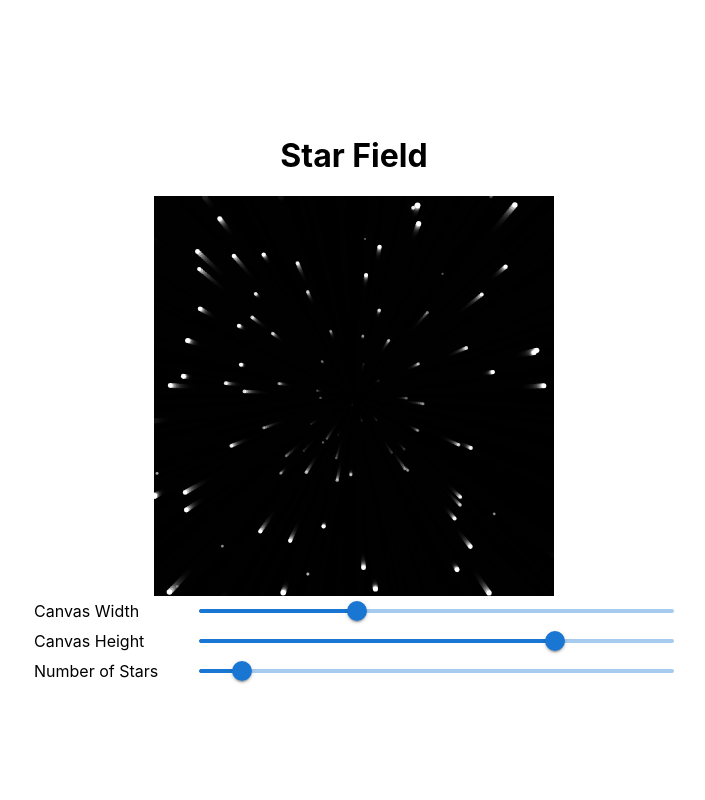
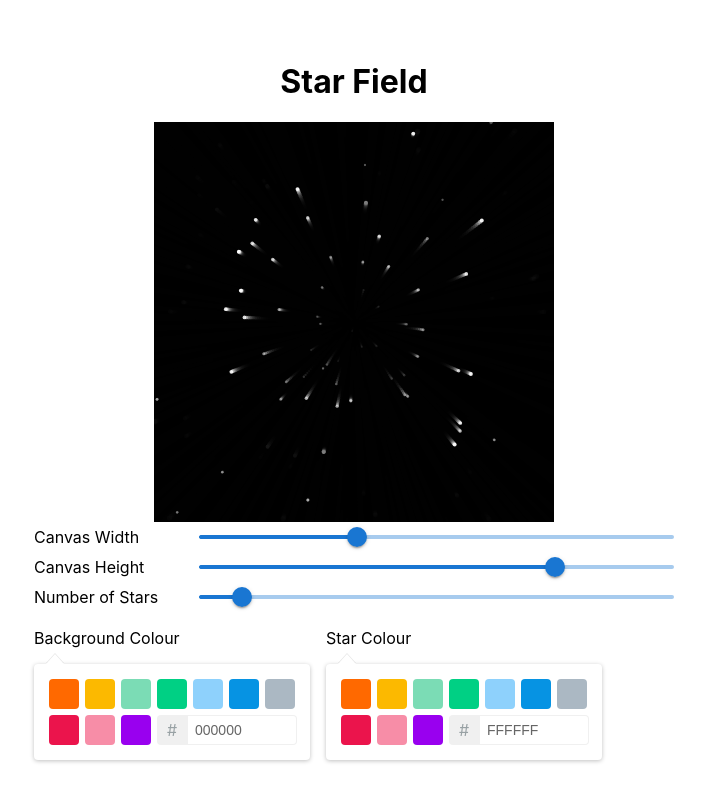
Before and after one commit to dannycoll/coding-challenges, a Next.js app: page /star_field in a window 1280 px wide. Shown: the whole page, without its empty margins (286-991 px from the left). Built offline with nearby package versions, Linux system fonts and the light colour scheme.

Commit message:
Colour settings for star field

```diff
--- a/components/StarField.tsx
+++ b/components/StarField.tsx
@@ -1,23 +1,26 @@
 import { Star } from '../models/Star';
+import { hexToRgba } from '../utils/helpers';
 import Canvas from './Canvas';
 
 interface StarFieldProps {
   canvasWidth: number;
   canvasHeight: number;
   numStars: number;
+  starColor: string;
+  backgroundColor: string;
 }
 const StarField = (props: StarFieldProps) => {
   const { canvasHeight, canvasWidth, numStars } = props;
   const stars = new Array<Star>(numStars);
   for (let i = 0; i < stars.length; i++) {
-    stars[i] = new Star(canvasWidth, canvasHeight);
+    stars[i] = new Star(canvasWidth, canvasHeight, props.starColor);
   }
   const options = {
     context: "2d",
-    background: "#000000",
+    background: props.backgroundColor,
   };
   const draw = (ctx: CanvasRenderingContext2D, frameCount: number) => {
-    ctx.fillStyle = "rgba(0, 0, 0, .3)";
+    ctx.fillStyle = hexToRgba(props.backgroundColor, 0.3);
     ctx.fillRect(0, 0, ctx.canvas.width, ctx.canvas.height);
     for (let i = 0; i < stars.length; i++) {
       stars[i].update(ctx);
--- a/components/StarFieldSettings.tsx
+++ b/components/StarFieldSettings.tsx
@@ -1,3 +1,5 @@
+import { TwitterPicker } from 'react-color';
+
 import { Stack } from '@mui/material';
 import Box from '@mui/material/Box';
 import Slider from '@mui/material/Slider';
@@ -6,6 +8,10 @@ interface StarFieldSettingsProps {
   canvasWidth: number;
   canvasHeight: number;
   numStars: number;
+  starColor: string;
+  backgroundColor: string;
+  setBackgroundColor: (color: string) => void;
+  setStarColor: (color: string) => void;
   setCanvasWidth: (value: number) => void;
   setCanvasHeight: (value: number) => void;
   setNumStars: (value: number) => void;
@@ -20,6 +26,12 @@ const StarFieldSettings = (props: StarFieldSettingsProps) => {
   const handleNumStarsChange = (event: Event, newValue: number | number[]) => {
     props.setNumStars(newValue as number);
   };
+  const handleStarColorChange = (color: any) => {
+    props.setStarColor(color.hex);
+  };
+  const handleBackgroundColorChange = (color: any) => {
+    props.setBackgroundColor(color.hex);
+  }
   return (
     <Box sx={{ width: "50vw" }} gap={0.5}>
       <Stack spacing={2} direction="row" alignItems="center">
@@ -55,6 +67,22 @@ const StarFieldSettings = (props: StarFieldSettingsProps) => {
           onChange={handleNumStarsChange}
         />
       </Stack>
+      <Stack spacing={2} direction="row" alignItems="center">
+        <Box>
+          <p>Background Colour</p>
+          <TwitterPicker
+            color={props.backgroundColor}
+            onChange={handleBackgroundColorChange}
+          />
+        </Box>
+        <Box>
+          <p>Star Colour</p>
+          <TwitterPicker
+            color={props.starColor}
+            onChange={handleStarColorChange}
+          />
+        </Box>
+      </Stack>
     </Box>
   );
 };
--- a/models/Star.ts
+++ b/models/Star.ts
@@ -1,4 +1,4 @@
-import { scaleInRange } from '../utils/helpers';
+import { hexToRgba, scaleInRange } from '../utils/helpers';
 
 export class Star {
   x: number;
@@ -6,13 +6,14 @@ export class Star {
   slope: number;
   opacity: number;
   speed: number;
-
-  constructor(canvasWidth: number, canvasHeight: number) {
+  colour: string;
+  constructor(canvasWidth: number, canvasHeight: number, colour: string) {
     this.x = Math.floor(Math.random() * canvasWidth - canvasWidth / 2);
     this.y = Math.floor(Math.random() * canvasHeight - canvasHeight / 2);
     this.slope = this.y / this.x;
     this.opacity = 0;
     this.speed = Math.random() * 2;
+    this.colour = colour
   }
 
   update(ctx: CanvasRenderingContext2D) {
@@ -35,7 +36,7 @@ export class Star {
     }
   }
   show(ctx: CanvasRenderingContext2D) {
-    ctx.fillStyle = "rgba(255, 255, 255, " + this.opacity + ")";
+    ctx.fillStyle = hexToRgba(this.colour, this.opacity);
     // ctx.ellipse(
     //   this.x + ctx.canvas.width / 2,
     //   this.y + ctx.canvas.height / 2,
--- a/package.json
+++ b/package.json
@@ -14,12 +14,14 @@
     "@mui/material": "^5.9.3",
     "next": "12.2.4",
     "react": "18.2.0",
+    "react-color": "^2.19.3",
     "react-dom": "18.2.0",
     "react-slider": "^2.0.1"
   },
   "devDependencies": {
     "@types/node": "18.6.4",
     "@types/react": "18.0.15",
+    "@types/react-color": "^3.0.6",
     "@types/react-dom": "18.0.6",
     "@types/react-slider": "^1.3.1",
     "eslint": "8.21.0",
--- a/pages/star_field.tsx
+++ b/pages/star_field.tsx
@@ -10,6 +10,8 @@ const StarProcessing: NextPage = () => {
   const [canvasHeight, setCanvasHeight] = useState(400);
   const [canvasWidth, setCanvasWidth] = useState(400);
   const [numStars, setNumStars] = useState(100);
+  const [starColor, setStarColor] = useState("#ffffff");
+  const [backgroundColor, setBackgroundColor] = useState("#000000");
   return (
     <div className={styles.container}>
       <div className={styles.main}>
@@ -18,6 +20,8 @@ const StarProcessing: NextPage = () => {
           canvasHeight={canvasHeight}
           canvasWidth={canvasWidth}
           numStars={numStars}
+          starColor={starColor}
+          backgroundColor={backgroundColor}
         />
         <StarFieldSettings
           canvasHeight={canvasHeight}
@@ -26,6 +30,10 @@ const StarProcessing: NextPage = () => {
           setCanvasWidth={setCanvasWidth}
           numStars={numStars}
           setNumStars={setNumStars}
+          starColor={starColor}
+          setStarColor={setStarColor}
+          backgroundColor={backgroundColor}
+          setBackgroundColor={setBackgroundColor}
         />
       </div>
     </div>
--- a/utils/helpers.ts
+++ b/utils/helpers.ts
@@ -5,3 +5,19 @@ export const scaleInRange = (
   out_min: number,
   out_max: number
 ) => ((num - in_min) * (out_max - out_min)) / (in_max - in_min) + out_min;
+
+
+export const hexToRgba = (hexCode: string, opacity: number) => {
+    var hex = hexCode.replace('#', '');
+
+    if (hex.length === 3) {
+        hex = hex[0] + hex[0] + hex[1] + hex[1] + hex[2] + hex[2];
+    }
+
+    var r = parseInt(hex.substring(0,2), 16)
+    var g = parseInt(hex.substring(2,4), 16)
+    var b = parseInt(hex.substring(4,6), 16);
+    var a = opacity >1 ? opacity / 100 : opacity;
+
+    return 'rgba(' + r + ',' + g + ',' + b + ',' + a + ')';
+  }
```
Also changed, not shown: 1 other file (tests, documents, lock files or other folders).
